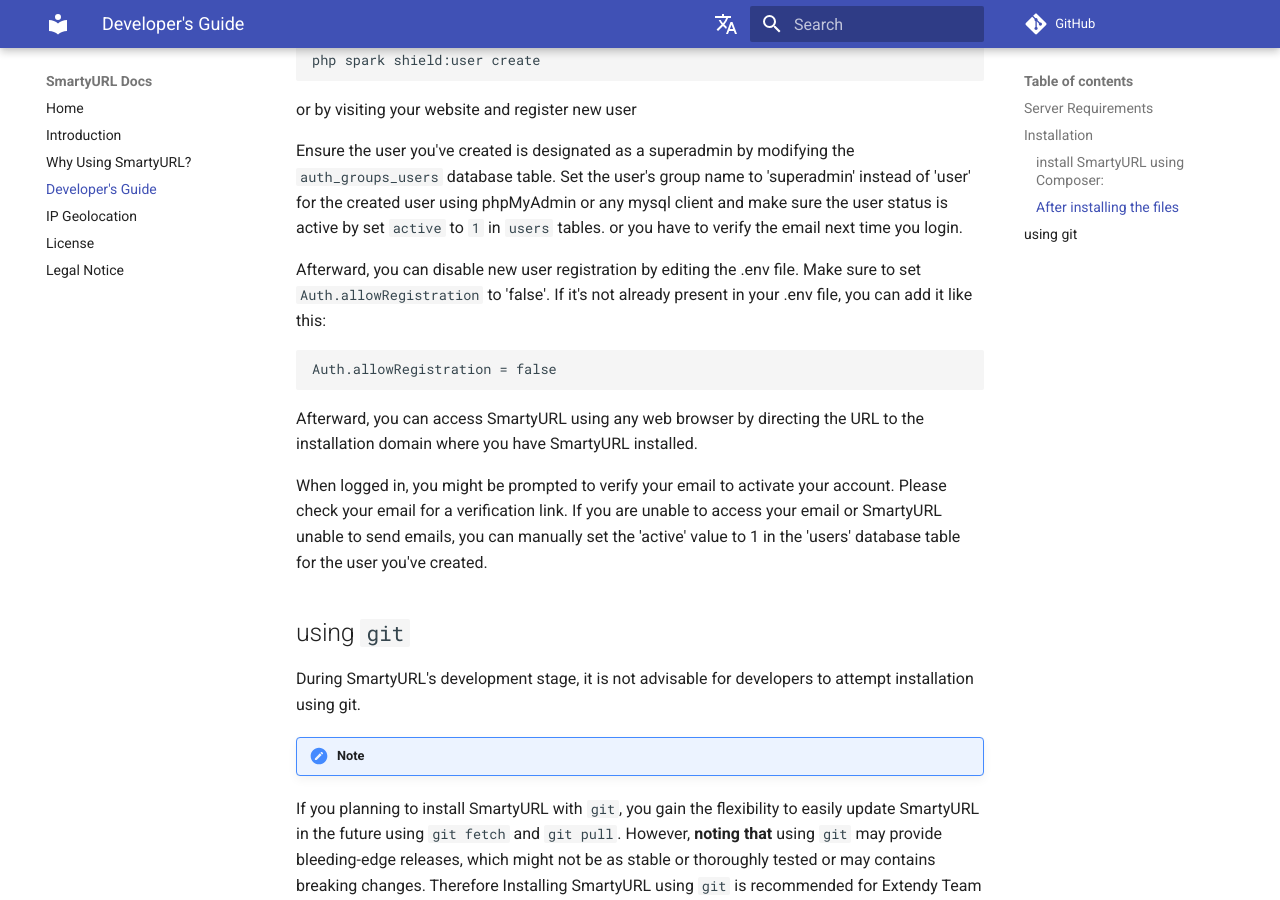
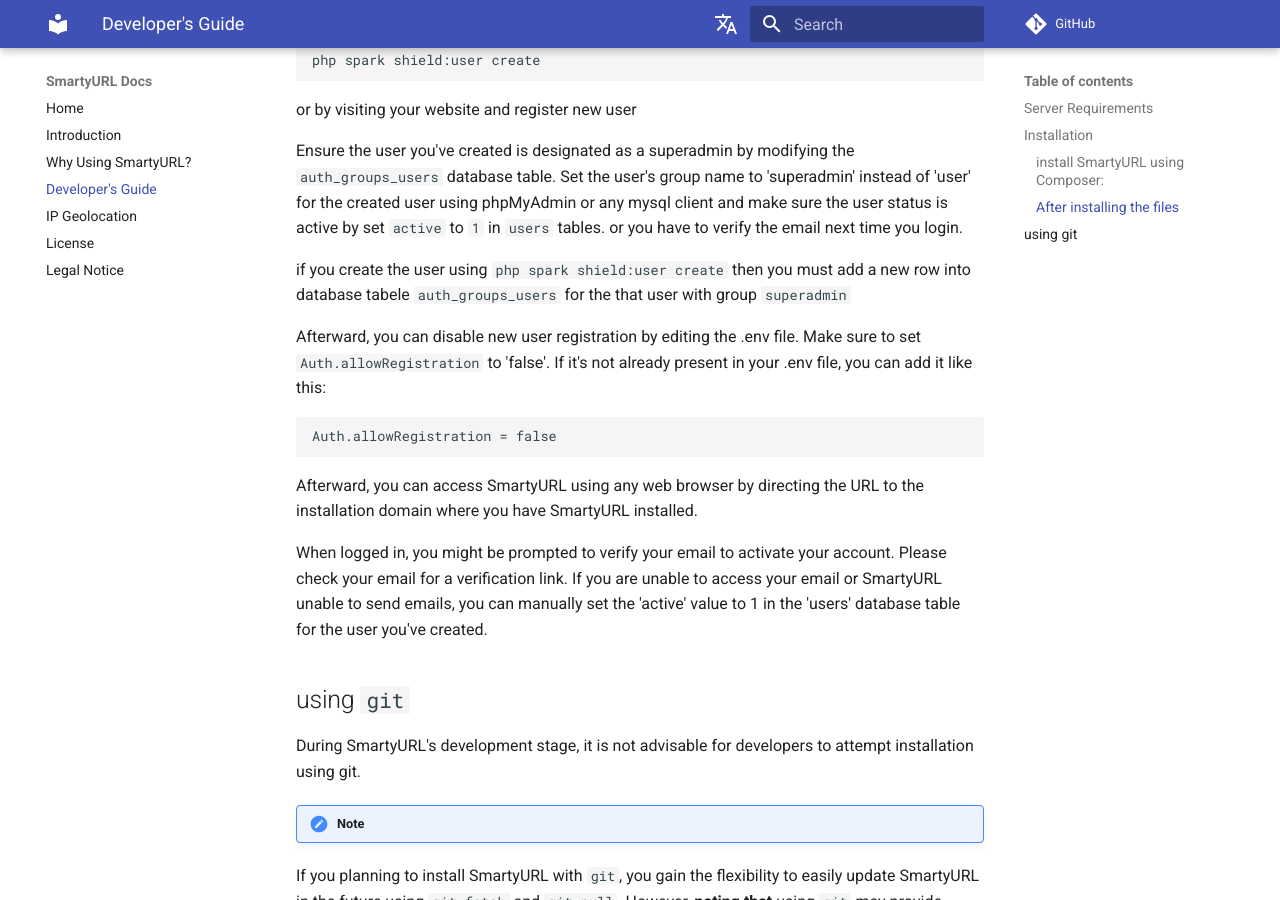
Before and after one commit to Extendy/SmartyURL, an MkDocs documentation site: the page built from docs/developers.md, in a window 1280 px wide and 900 px high, scrolled down 1153 px. Built offline with MkDocs 1.6.1 and Material for MkDocs 9.7.7, drawn with Linux system fonts in a browser that asks for light colours; comment, search, counter and statistics services are not loaded.

Commit message:
docs: docs

````diff
--- a/docs/developers.md
+++ b/docs/developers.md
@@ -46,6 +46,8 @@ or by visiting your website and register new user
 
 Ensure the user you've created is designated as a superadmin by modifying the `auth_groups_users` database table. Set the user's group name to 'superadmin' instead of 'user' for the created user using phpMyAdmin or any mysql client and make sure the user status is active by set `active` to `1` in `users` tables. or you have to verify the email next time you login.
 
+if you create the user using `php spark shield:user create` then you must add a new row into database tabele `auth_groups_users` for the that user with group `superadmin`
+
 Afterward, you can disable new user registration by editing the .env file. Make sure to set `Auth.allowRegistration` to 'false'. If it's not already present in your .env file, you can add it like this:
 
 ```cli
````
